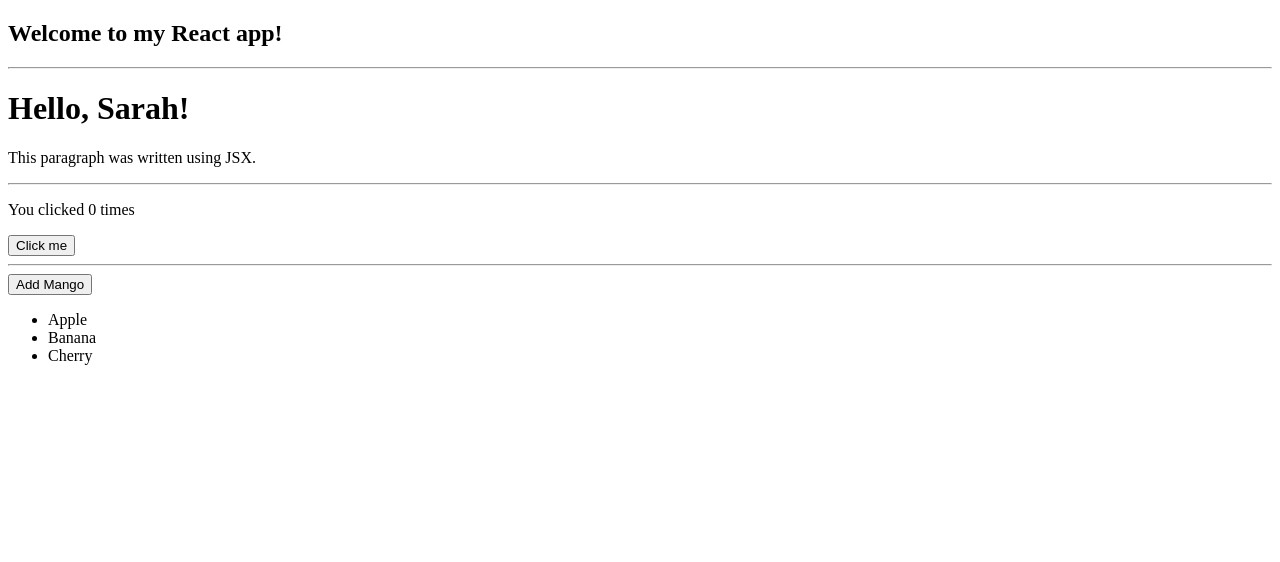
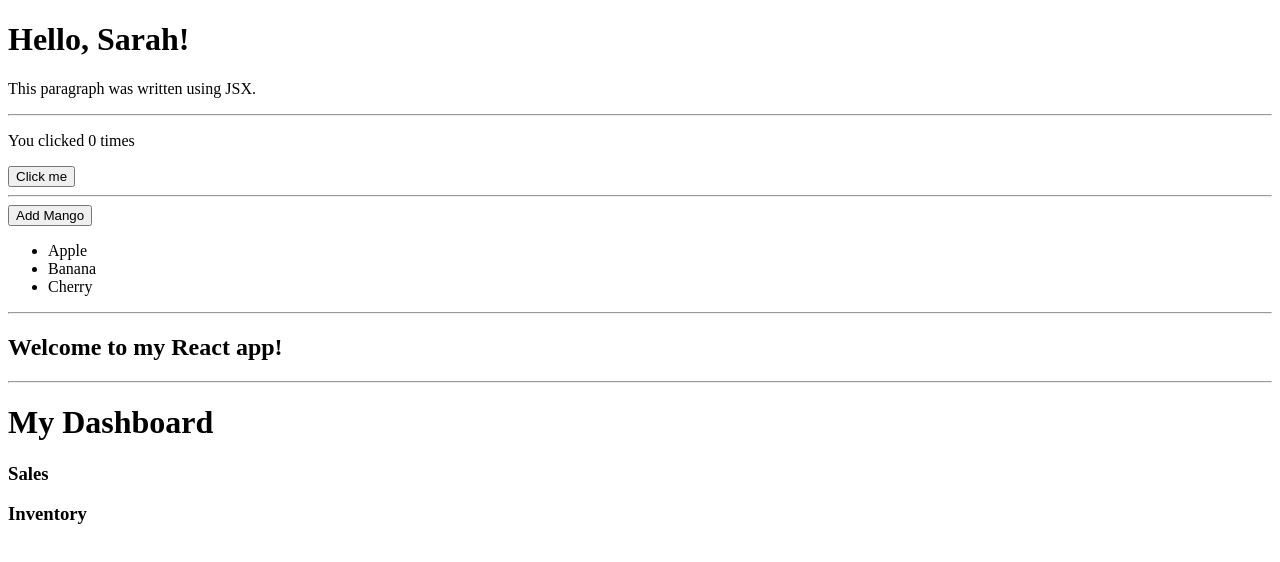
Before and after one commit to Hussnain-Nazir/react-fundamentals, a React (Vite) app in the folder Practice/: page / in a window 1280 px wide. Shown: the top 562 px of the page. Built offline with nearby package versions, Linux system fonts and the light colour scheme.

Commit message:
feat: add parent-child component relationship example

```diff
--- a/Practice/src/App.jsx
+++ b/Practice/src/App.jsx
@@ -2,17 +2,20 @@ import Greeting from './components/jsx';
 import Counter from './components/virtual-dom';
 import FruitList from './components/reconciliation';
 import WelcomeMessage from './components/simple-component';
+import ParentPage from './components/parent-child';
 
 function App() {
   return (
     <div>
-      <WelcomeMessage />
-      <hr />
       <Greeting />
       <hr />
       <Counter />
       <hr />
       <FruitList />
+      <hr />
+      <WelcomeMessage />
+      <hr />
+      <ParentPage />
     </div>
   );
 }
--- /dev/null
+++ b/Practice/src/components/parent-child.jsx
@@ -0,0 +1,19 @@
+// Parent-Child Relationship between Components
+
+// Child Component
+function ChildCard({ title }) {
+  return <div className="card"><h3>{title}</h3></div>;
+}
+
+// Parent Component - it passes data down to the child using props
+function ParentPage() {
+  return (
+    <div>
+      <h1>My Dashboard</h1>
+      <ChildCard title="Sales" />
+      <ChildCard title="Inventory" />
+    </div>
+  );
+}
+
+export default ParentPage;
--- a/Practice/src/components/reconciliation.jsx
+++ b/Practice/src/components/reconciliation.jsx
@@ -1,4 +1,4 @@
-// Reconciliation
+// React Diffing/Reconciliation Algorithm
 
 import { useState } from 'react';
 
```
